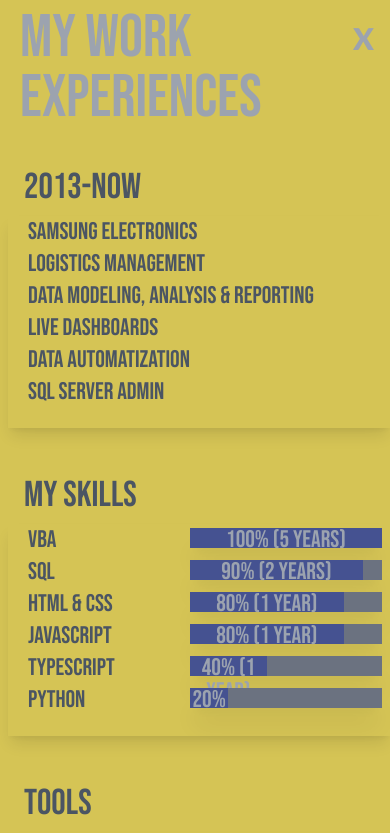
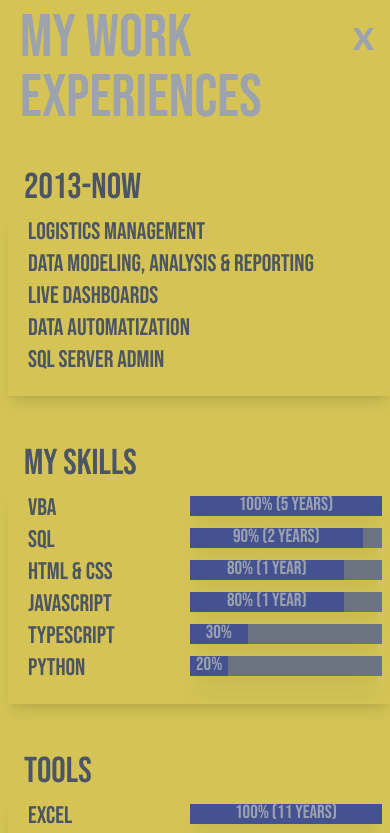
Before and after one commit to MikeWarakom/mikew_backup, a React (Create React App) app: page /resume in a window 390 px wide. Shown: the top 833 px of the page. Built offline with nearby package versions, Linux system fonts and the light colour scheme.

Commit message:
final commit

```diff
--- a/src/components/navigation/AnimatedRoutes.js
+++ b/src/components/navigation/AnimatedRoutes.js
@@ -1,6 +1,6 @@
 import React, { useState } from 'react';
-import './Style.css';
 import { useLocation, Routes, Route  } from 'react-router-dom';
+import { AnimatePresence } from 'framer-motion';
 import HomePage from '../pages/HomePage'
 import Navbar from './Navbar';
 import AboutMe from '../pages/AboutMe';
@@ -8,7 +8,8 @@ import Projects from '../pages/Projects';
 import Resume from '../pages/Resume';
 import Contacts from '../pages/Contacts';
 import Footer from './Footer';
-import { AnimatePresence } from 'framer-motion';
+import './Style.css';
+
 
 
 const AnimatedRoutes = () => {
--- a/src/components/navigation/Footer.js
+++ b/src/components/navigation/Footer.js
@@ -2,7 +2,7 @@ import React from 'react';
 
 const Footer = ({...otherProps}) => {
     return (
-        <div className='gap-x-2 flex'>
+        <div className='gap-x-2 flex md:flex-row flex-col md:gap-y-0 gap-y-4'>
             <a href="https://github.com/MikeWarakom">
                 <img src="img/icons/gh.png" width="26" alt="gh" />
             </a>
--- a/src/components/navigation/Style.css
+++ b/src/components/navigation/Style.css
@@ -1,6 +1,10 @@
 @tailwind base;
 @tailwind components;
 @tailwind utilities;
+
+.resizing {
+  font-size: calc(15px + 1vw);
+}
 
 .navbarin {
   animation: nav-load 500ms ease-in;
@@ -16,7 +20,7 @@
 }
 
 .menuUnhide {
-  margin-top: -25vh;
+  margin-top: -20vh;
   margin-left: 50vw;
   transform: scale(0);
   transition: all 0.5s ease-in-out;
--- a/src/components/pages/AboutMe.js
+++ b/src/components/pages/AboutMe.js
@@ -1,6 +1,7 @@
 import React, { useState } from 'react';
+import {Link} from 'react-router-dom';
 import { motion } from "framer-motion";
-import {Link} from 'react-router-dom';
+
 
 const AboutMe = ({...otherProps}) => {
 
@@ -24,12 +25,12 @@ const AboutMe = ({...otherProps}) => {
                     <span className="md:visible pl-5 font-kolker md:text-4xl tracking-tight text-gray-600">Mike</span>
                     <span className="md:visible font-kolker md:text-4xl text-amber">W.</span>
                 </div>
-                <div className=" md:ml-44 bg-amber flex-col shadow-xl h-full md:w-4/5 w-full">
+                <div className=" md:ml-44 bg-amber flex-col shadow-xl h-screen md:w-4/5 w-full">
                         <div className="animationLogo w-full">
                             <label className="pl-5 text-gray-400 font-kolker text-6xl md:text-8xl flex justify-center pt-2  ">
                                 ABOUT ME
                             </label>
-                            <div className="flex gap-2 md:mb-5 md:mt-5 mb-2">
+                            <div className="flex gap-2 mt-10 md:mb-5 md:mt-5 mb-2">
                                 <div className="md:block hidden w-2/3 ml-2 font-kolker text-gray-600 p-10 py-10 md:mt-20 h-auto shadow-lg">
                                 <img className="" src="/img/mw2.png" alt="MW" width="450" ></img>
                                 </div>
--- a/src/components/pages/Contacts.js
+++ b/src/components/pages/Contacts.js
@@ -49,13 +49,13 @@ const Contacts = ({...otherProps}) => {
                     <span className="md:visible pl-5 font-kolker md:text-4xl tracking-tight text-gray-600">Mike</span>
                     <span className="md:visible font-kolker md:text-4xl text-amber">W.</span>
                 </div>
-                <div className=" md:ml-44 bg-amber flex-col shadow-xl h-max md:w-4/5 w-full">
+                <div className="h-full md:ml-44 bg-amber flex-col shadow-xl md:w-4/5 w-full">
                         <div className="animationLogo w-full">
                             <h1 className="pl-5 text-gray-400 font-kolker text-6xl md:text-8xl flex justify-center pt-2  ">
                                 CONTACT
                             </h1>
-                            <div className="flex justify-center md:mb-5 md:mt-5 mb-2 w-full">
-                                <div className="flex justify-center w-max font-kolker  text-gray-600  p-10 pb-5 md:space-y-4 md:mt-5 h-auto shadow-lg">
+                            <div className="flex h-full mt-10 justify-center md:mb-5 md:mt-5 mb-2 w-full">
+                                <div className="h-full flex justify-center w-max font-kolker  text-gray-600  p-10 pb-5 md:space-y-4 md:mt-5 m-auto shadow-lg">
                                     <form ref={form} onSubmit={sendEmail}>
                                         <div className="formword">
                                             <span className="md:text-4xl text-3xl">
--- a/src/components/pages/HomePage.js
+++ b/src/components/pages/HomePage.js
@@ -9,7 +9,7 @@ const HomePage = ({...otherProps}) => {
                     <h1  className="animationOpacity text-3xl md:text-7xl text-gray-600 font-body flex ml-10">I AM MICHAL</h1>
                     <h1  className="animationOpacity text-3xl md:text-7xl text-gray-600 font-body flex ml-10 ">WARAKOMSKI</h1>
                 </div>
-                <div className="md:w-1/2 md:h-screen h-max w-full bg-amber shadow-md">
+                <div className="md:w-1/2 md:h-screen h-max w-screen bg-amber shadow-md">
                     <img className="animationImage md:fixed max-w-xs md:max-w-sm z-0 bottom-0 md:overflow-hidden md:ml-32 ml-1" src="/img/mw.png" alt="MW" ></img>
                 </div>
             </section>
--- a/src/components/pages/Resume.js
+++ b/src/components/pages/Resume.js
@@ -6,12 +6,11 @@ import { motion } from "framer-motion";
 const Resume = ({...otherProps}) => {
 
     const myWork = [
-        { id: 1, work: "SAMSUNG ELECTRONICS" },
-        { id: 2, work: "LOGISTICS MANAGEMENT" },
-        { id: 3, work: "DATA MODELING, ANALYSIS & REPORTING" },
-        { id: 4, work: "LIVE DASHBOARDS" },
-        { id: 5, work: "DATA AUTOMATIZATION" },
-        { id: 6, work: "SQL SERVER ADMIN" },
+        { id: 1, work: "LOGISTICS MANAGEMENT" },
+        { id: 2, work: "DATA MODELING, ANALYSIS & REPORTING" },
+        { id: 3, work: "LIVE DASHBOARDS" },
+        { id: 4, work: "DATA AUTOMATIZATION" },
+        { id: 5, work: "SQL SERVER ADMIN" },
 
     ];
 
@@ -20,7 +19,7 @@ const Resume = ({...otherProps}) => {
         { id: 2, skills: "SQL", level: 90, years: 2020 },
         { id: 3, skills: "HTML & CSS", level: 80, years: 2021 },
         { id: 4, skills: "JavaScript", level: 80, years: 2021  },
-        { id: 5, skills: "TypeScript", level: 40, years: 2021  },
+        { id: 5, skills: "TypeScript", level: 30, years: 2021  },
         { id: 6, skills: "Python", level: 20, years: 2020}
     ];
 
@@ -117,7 +116,7 @@ const Resume = ({...otherProps}) => {
                                                     {skills}
                                                 </p>
                                             <div className="mt-1 md:mt-2 mr-2 md:mr-2 bg-gray-500 h-5 md:h-10 shadow-xl w-48 md:w-72">
-                                                <div style={barWidth(level)} className="bg-blue-500 text-2xl md:font-medium text-gray-400 text-center md:pt-2 leading-none h-full"> {level}% {experienceYears(years, level)}</div>
+                                                <div style={barWidth(level)} className="bg-blue-500 resizing align-text-bottom md:font-medium text-gray-400 text-center md:pt-2 leading-none h-full"> {level}% {experienceYears(years, level)}</div>
                                                 </div>
                                             </div>
                                         </div>
@@ -138,7 +137,7 @@ const Resume = ({...otherProps}) => {
                                                     {tools}
                                                 </p>
                                             <div className="mt-1 md:mt-2 mr-2 md:mr-2 bg-gray-500 h-5 md:h-10 shadow-xl w-48 md:w-72">
-                                                <div style={barWidth(level)}  className="bg-blue-500 text-2xl font-sm md:font-medium text-gray-400 text-center md:p-2 leading-none h-full"> {level}% {experienceYears(years, level)}</div>
+                                                <div style={barWidth(level)}  className="bg-blue-500 resizing md:font-medium text-gray-400 text-center md:p-2 leading-none h-full"> {level}% {experienceYears(years, level)}</div>
                                                 </div>
                                             </div>
                                         </div>
--- a/src/index.js
+++ b/src/index.js
@@ -2,7 +2,6 @@ import React from 'react';
 import ReactDOM from 'react-dom';
 import './index.css';
 import App from './App';
-import reportWebVitals from './reportWebVitals';
 
 ReactDOM.render(
   <React.StrictMode>
@@ -10,8 +9,3 @@ ReactDOM.render(
   </React.StrictMode>,
   document.getElementById('root')
 );
-
-// If you want to start measuring performance in your app, pass a function
-// to log results (for example: reportWebVitals(console.log))
-// or send to an analytics endpoint. Learn more: https://bit.ly/CRA-vitals
-reportWebVitals();
--- a/src/reportWebVitals.js
+++ /dev/null
@@ -1,13 +0,0 @@
-const reportWebVitals = onPerfEntry => {
-  if (onPerfEntry && onPerfEntry instanceof Function) {
-    import('web-vitals').then(({ getCLS, getFID, getFCP, getLCP, getTTFB }) => {
-      getCLS(onPerfEntry);
-      getFID(onPerfEntry);
-      getFCP(onPerfEntry);
-      getLCP(onPerfEntry);
-      getTTFB(onPerfEntry);
-    });
-  }
-};
-
-export default reportWebVitals;
```
Also changed, not shown: src/setupTests.js (deleted, +0 -5 lines), public/manifest.json, public/robots.txt (deleted).
